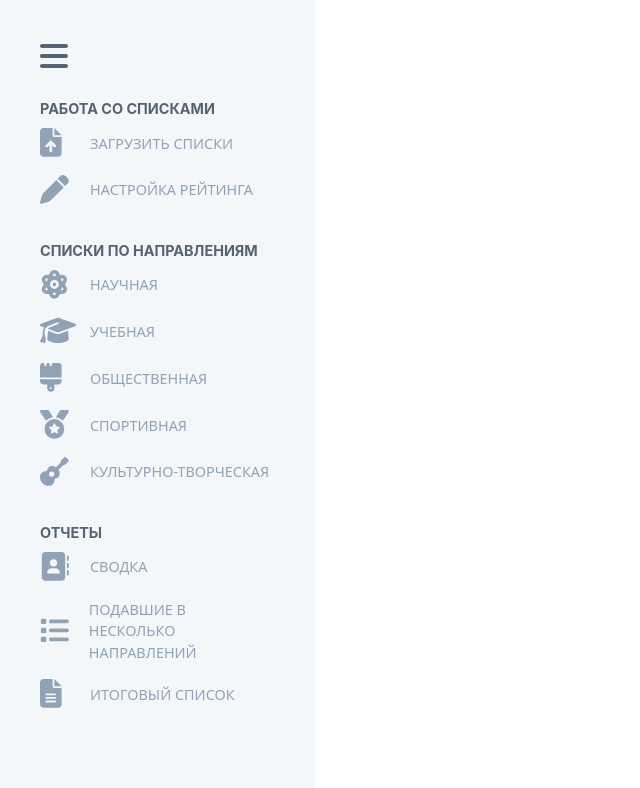
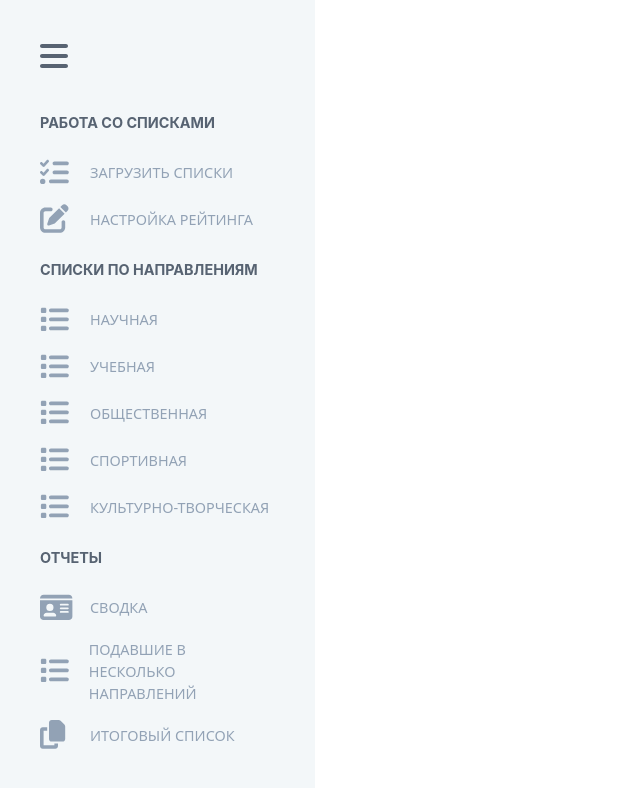
Before and after one commit to KutenkovV/Student-Raiting, a React (Create React App) app: page / in a window 1280 px wide. Shown: the top 788 px of the page, without its empty margins (0-640 px from the left). Built offline with nearby package versions, Linux system fonts and the light colour scheme.

Commit message:
Поправила иконки и верстку меню

```diff
--- a/src/components/Navbar/Navbar.css
+++ b/src/components/Navbar/Navbar.css
@@ -16,16 +16,19 @@
   color: #92a2b5;
   font-size: 0.9rem;
   padding: 8px 40px;
-  margin: 0%;
 }
 
 /* лейблы, ну которые "РАБОТА СО СПИСКАМИ" и тд */
-.nav-menu-items b {
+.nav-menu-items p {
   font-family: -apple-system, BlinkMacSystemFont, "Segoe UI", Roboto, Oxygen,
     Ubuntu, Cantarell, "Open Sans", "Helvetica Neue", sans-serif;
   font-size: 0.9rem;
   color: #576372;
   padding-left: 40px;
+  text-transform: uppercase;
+  font-weight: bold;
+  margin-bottom: 1rem;
+  margin-top: 1rem;
 }
 
 /* активная ячейка */
--- a/src/components/Navbar/Navbar.js
+++ b/src/components/Navbar/Navbar.js
@@ -19,18 +19,10 @@ function Navbar() {
       <span class="burgerBar">
         <FontAwesomeIcon icon={faBars} size="2x" />
       </span>
-      {/* это блок с гамбургером. Т.к. у нас сайдбар, то по науке он работает как дроп лист
-            тыкнули и выскочили все айтемы
-            пока оставлю это здесь, нам и так сойдет, т.е. статично */}
-      {/* <div className='navbar'>
-                <Link to='#' className='menu-bars'>
-                    <FontAwesomeIcon onClick={showSidebar} icon="fa-solid fa-file-arrow-up" />
-                </Link>
-            </div> */}
 
       <ul className="nav-menu-items">
         {/* ЗАГРУЗКА СПИСКОВ */}
-        <b>РАБОТА СО СПИСКАМИ</b>
+        <p>Работа со списками</p>
         {SidebarlistWork.map((item, index) => {
           return (
             <li
@@ -52,8 +44,7 @@ function Navbar() {
         })}
 
         {/* РЕЙТИНГОВЫЕ СПИСКИ */}
-        <br />
-        <b>СПИСКИ ПО НАПРАВЛЕНИЯМ</b>
+        <p>Списки по направлениям</p>
         {SidebarRaitingList.map((item, index) => {
           return (
             <li
@@ -73,8 +64,7 @@ function Navbar() {
         })}
 
         {/* ОТЧЕТ ИЛИ ИТОГОВЫЕ СПИСКИ */}
-        <br />
-        <b>ОТЧЕТЫ</b>
+        <p>Отчеты</p>
         {SidebarReports.map((item, index) => {
           return (
             <li
--- a/src/components/SidebarData.js
+++ b/src/components/SidebarData.js
@@ -3,16 +3,11 @@ import { FontAwesomeIcon } from "@fortawesome/react-fontawesome";
 
 // Вот тут отдельно подгружаются иконки. И да это параша мне тоже не нравится
 import {
-  faFileArrowUp,
-  faPen,
-  faAtom,
-  faGraduationCap,
-  faBrush,
-  faMedal,
-  faGuitar,
-  faAddressBook,
+  faTasks,
+  faEdit,
   faList,
-  faFileLines,
+  faIdCard,
+  faCopy,
 } from "@fortawesome/free-solid-svg-icons";
 
 // РАБОТА СО СПИСКАМИ active
@@ -20,13 +15,13 @@ export const SidebarlistWork = [
   {
     title: "ЗАГРУЗИТЬ СПИСКИ",
     path: "/listload",
-    icon: <FontAwesomeIcon icon={faFileArrowUp} size="2x" />,
+    icon: <FontAwesomeIcon icon={faTasks} size="2x" />,
     cName: "nav-text",
   },
   {
     title: "НАСТРОЙКА РЕЙТИНГА",
     path: "/settings",
-    icon: <FontAwesomeIcon icon={faPen} size="2x" />,
+    icon: <FontAwesomeIcon icon={faEdit} size="2x" />,
     cName: "nav-text",
   },
 ];
@@ -36,31 +31,31 @@ export const SidebarRaitingList = [
   {
     title: "НАУЧНАЯ",
     path: "/nid",
-    icon: <FontAwesomeIcon icon={faAtom} size="2x" />,
+    icon: <FontAwesomeIcon icon={faList} size="2x" />,
     cName: "nav-text",
   },
   {
     title: "УЧЕБНАЯ",
     path: "/ud",
-    icon: <FontAwesomeIcon icon={faGraduationCap} size="2x" />,
+    icon: <FontAwesomeIcon icon={faList} size="2x" />,
     cName: "nav-text",
   },
   {
     title: "ОБЩЕСТВЕННАЯ",
     path: "/od",
-    icon: <FontAwesomeIcon icon={faBrush} size="2x" />,
+    icon: <FontAwesomeIcon icon={faList} size="2x" />,
     cName: "nav-text",
   },
   {
     title: "СПОРТИВНАЯ",
     path: "/sd",
-    icon: <FontAwesomeIcon icon={faMedal} size="2x" />,
+    icon: <FontAwesomeIcon icon={faList} size="2x" />,
     cName: "nav-text",
   },
   {
     title: "КУЛЬТУРНО-ТВОРЧЕСКАЯ",
     path: "/ktd",
-    icon: <FontAwesomeIcon icon={faGuitar} size="2x" />,
+    icon: <FontAwesomeIcon icon={faList} size="2x" />,
     cName: "nav-text",
   },
 ];
@@ -70,7 +65,7 @@ export const SidebarReports = [
   {
     title: "СВОДКА",
     path: "/summary",
-    icon: <FontAwesomeIcon icon={faAddressBook} size="2x" />,
+    icon: <FontAwesomeIcon icon={faIdCard} size="2x" />,
     cName: "nav-text",
   },
   {
@@ -82,7 +77,7 @@ export const SidebarReports = [
   {
     title: "ИТОГОВЫЙ СПИСОК",
     path: "/finalList",
-    icon: <FontAwesomeIcon icon={faFileLines} size="2x" />,
+    icon: <FontAwesomeIcon icon={faCopy} size="2x" />,
     cName: "nav-text",
   },
 ];
```
